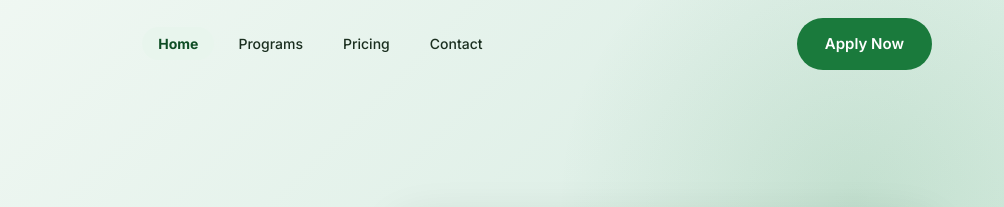
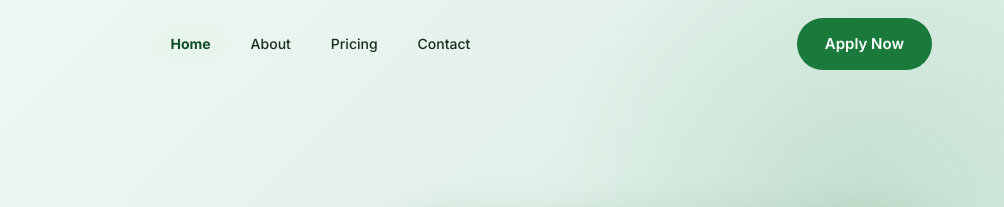
Before and after one commit to nathanbyseven/thesirzone-claude-build, a plain HTML site: page index.html in a window 1280 px wide. Shown: the top 207 px of the page, 276-1280 px from the left. Drawn offline with Linux system fonts and the light colour scheme.

Commit message:
Update index.html

```diff
--- a/index.html
+++ b/index.html
@@ -676,7 +676,7 @@
     </a>
     <ul class="nav-links">
       <li><a href="#home">Home</a></li>
-      <li><a href="#programs">Programs</a></li>
+      <li><a href="#about">About</a></li>
       <li><a href="#pricing">Pricing</a></li>
       <li><a href="#contact">Contact</a></li>
     </ul>
@@ -693,7 +693,7 @@
 <div class="mobile-menu" id="mobileMenu">
   <button class="mobile-menu-close" id="mobileClose">✕</button>
   <a href="#home" onclick="closeMobile()">Home</a>
-  <a href="#programs" onclick="closeMobile()">Programs</a>
+  <a href="#about" onclick="closeMobile()">About</a>
   <a href="#pricing" onclick="closeMobile()">Pricing</a>
   <a href="#contact" onclick="closeMobile()">Contact</a>
   <a href="apply.html" class="btn btn-primary">Apply Now</a>
@@ -1193,13 +1193,13 @@
         <div class="footer-col-title">Navigation</div>
         <ul class="footer-links">
           <li><a href="#home">Home</a></li>
-          <li><a href="#programs">Programs</a></li>
+          <li><a href="#about">About</a></li>
           <li><a href="#pricing">Pricing</a></li>
           <li><a href="#contact">Contact</a></li>
         </ul>
       </div>
       <div>
-        <div class="footer-col-title">Programs</div>
+        <div class="footer-col-title">About</div>
         <ul class="footer-links">
           <li><a href="apply.html">Mathematics</a></li>
           <li><a href="apply.html">Physical Sciences</a></li>
@@ -1233,7 +1233,7 @@ window.addEventListener('scroll', () => {
 // ── CLEAN URLS: update address bar as user scrolls ──
 const sectionPaths = {
   'home':     '/',
-  'programs': '/programs',
+  'about': '/about',
   'pricing':  '/pricing',
   'faq':      '/faq',
   'contact':  '/contact'
```
